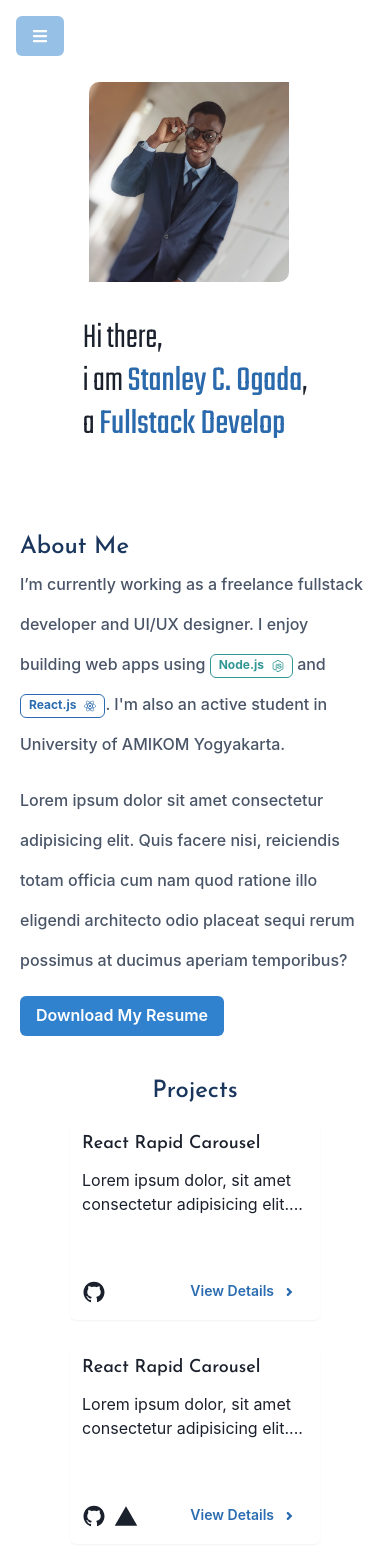
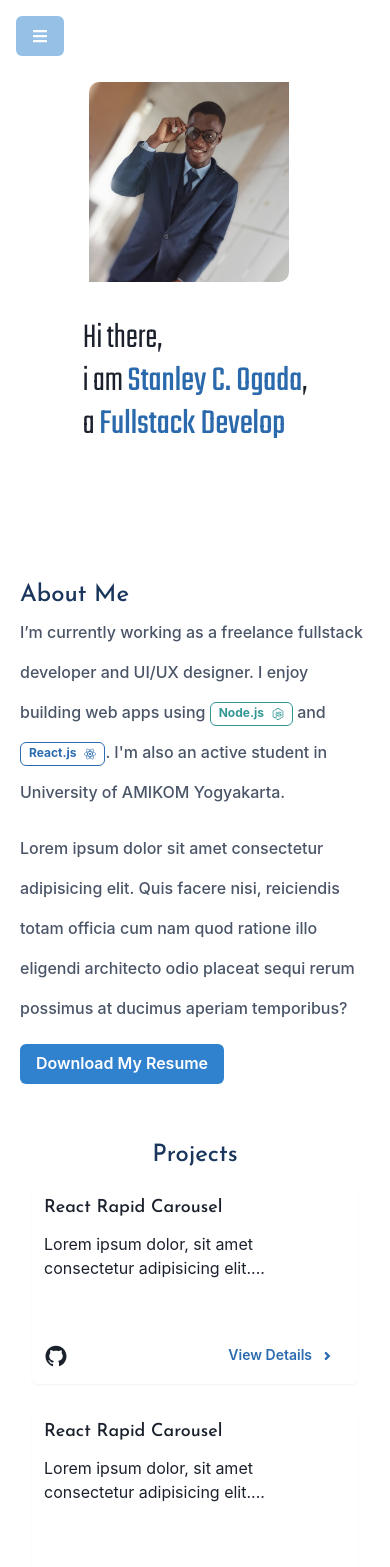
Before and after one commit to chineduogada/ogada-statnley-chinedu, a Next.js app: page / in a window 390 px wide. Shown: the top 1567 px of the page. Built offline with nearby package versions, Linux system fonts and the light colour scheme.

Commit message:
feature(Card, Main):add responsiveness
[Delivers #2]

```diff
--- a/components/Card.js
+++ b/components/Card.js
@@ -23,7 +23,7 @@ const Card = ({ github, vercel, npm, heading, description }) => {
 			m={3}
 			borderRadius='md'
 			shadow='sm'
-			width='250px'
+			width={{ base: "100%", sm: "225px", md: "250px" }}
 			height='200px'
 			direction='column'
 			justifyContent='space-between'
--- a/components/Main.js
+++ b/components/Main.js
@@ -6,7 +6,7 @@ import { Box } from "@chakra-ui/react";
 
 const Main = () => {
 	return (
-		<Box as='main' p={3}>
+		<Box as='main' py={5} px={{ base: 3, md: 20 }}>
 			<AboutMe />
 			<Projects />
 			<Blogs />
--- a/components/Navbar.js
+++ b/components/Navbar.js
@@ -16,7 +16,6 @@ const Navbar = () => {
 
 	const listItemProps = {
 		h: "40px",
-		as: "a",
 		d: "grid",
 		placeItems: "center",
 		transition: ".5s",
--- a/components/Section.js
+++ b/components/Section.js
@@ -3,7 +3,7 @@ import { Box, Heading } from "@chakra-ui/react";
 const Section = ({ heading, id, children, ...rest }) => {
 	return (
 		<section className='section' id={id}>
-			<Box id={id} {...rest} mb={10}>
+			<Box id={id} {...rest} pt={10}>
 				<Heading
 					as='h3'
 					size='lg'
```
